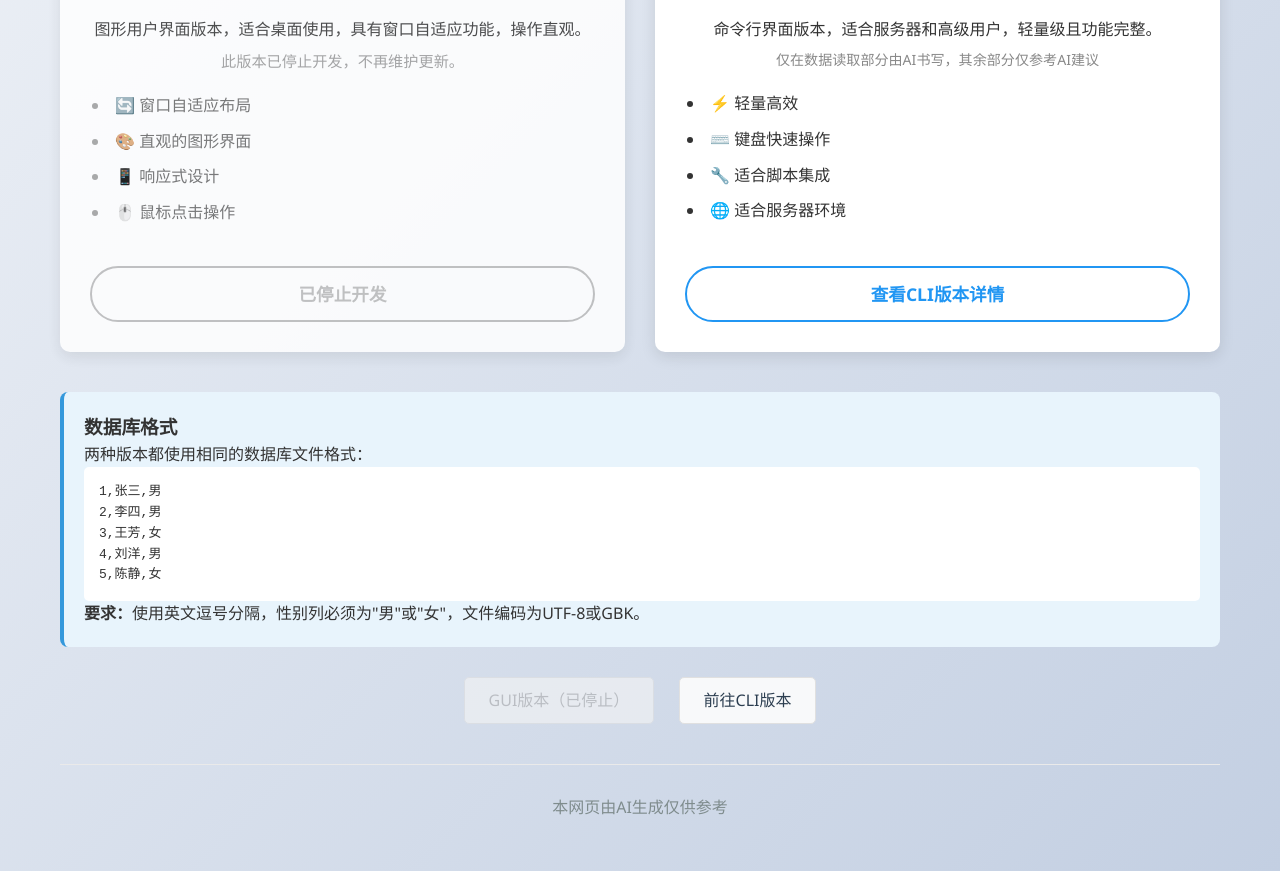
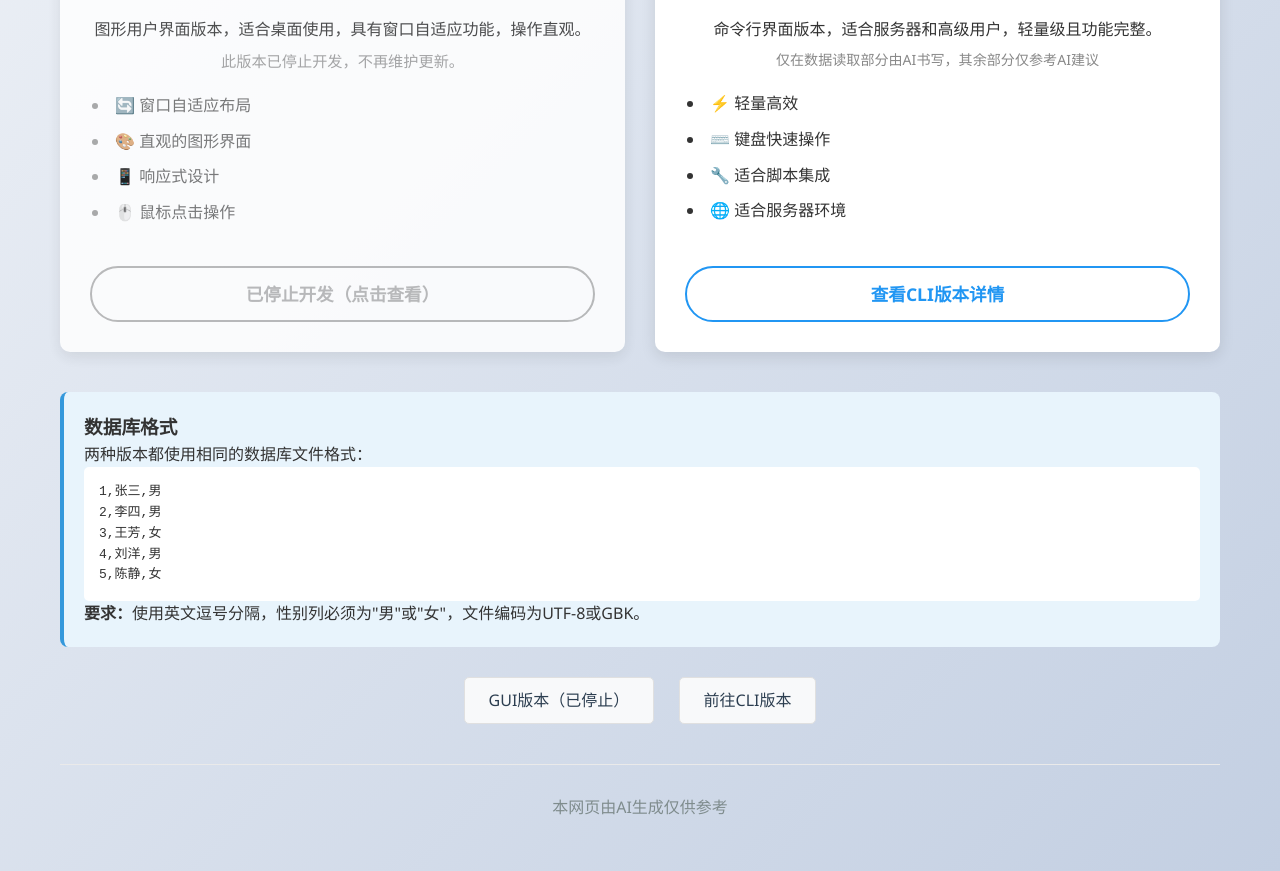
Before and after one commit to Zhao-Yidan1982/RandomNameWebSide, a plain HTML site: page index.html in a window 1280 px wide. Shown: the part 685-1556 px from the top of the page. Drawn offline with Linux system fonts and the light colour scheme.

Commit message:
modified:   CLI.html 	modified:   GUI.html 	modified:   README.md 	modified:   index.html

```diff
--- a/index.html
+++ b/index.html
@@ -52,6 +52,7 @@
             margin-bottom: 10px;
             background: linear-gradient(90deg, #4CAF50, #2196F3);
             -webkit-background-clip: text;
+            background-clip: text;
             -webkit-text-fill-color: transparent;
         }
 
@@ -118,12 +119,12 @@
             box-shadow: 0 15px 30px rgba(0, 0, 0, 0.2);
         }
 
-        /* ===== GUI 卡片 — 灰色已停用风格 ===== */
+        /* ===== GUI 卡片 — 灰色已停用风格（可点击） ===== */
         .card-gui {
             border-top: 4px solid #9e9e9e;
             opacity: 0.85;
             filter: grayscale(0.3);
-            cursor: default;
+            cursor: pointer;  /* 改为可点击 */
         }
 
         .card-gui:hover {
@@ -161,12 +162,13 @@
             margin-bottom: 20px;
         }
 
+        /* 按钮可点击，保留灰色 */
         .card-gui .cta-button {
             color: #9e9e9e;
             border: 2px solid #9e9e9e;
-            cursor: not-allowed;
-            opacity: 0.7;
-            pointer-events: none;
+            cursor: pointer;
+            opacity: 0.8;
+            pointer-events: auto;
         }
 
         .card-gui .cta-button:hover {
@@ -384,8 +386,8 @@
         </header>
 
         <div class="main-content">
-            <!-- ============ GUI 卡片 — 灰色已停用 ============ -->
-            <div class="card card-gui">
+            <!-- ============ GUI 卡片 — 灰色已停用，但可点击 ============ -->
+            <div class="card card-gui" onclick="window.location.href='GUI.html'">
                 <div class="discontinued-badge">已停止</div>
 
                 <div>
@@ -404,7 +406,7 @@
                     </div>
                 </div>
 
-                <span class="cta-button gui-button">已停止开发</span>
+                <span class="cta-button gui-button">已停止开发（点击查看）</span>
             </div>
 
             <!-- ============ CLI 卡片 — 保持原蓝色 ============ -->
@@ -441,7 +443,8 @@
         </div>
 
         <div class="nav-buttons">
-            <span class="nav-button nav-disabled">GUI版本（已停止）</span>
+            <!-- 改为可点击链接 -->
+            <a href="GUI.html" class="nav-button">GUI版本（已停止）</a>
             <a href="CLI.html" class="nav-button">前往CLI版本</a>
         </div>
 
```
Also changed, not shown: CLI.html (+2 -1 lines), GUI.html (+4 -4 lines), 1 other file.
